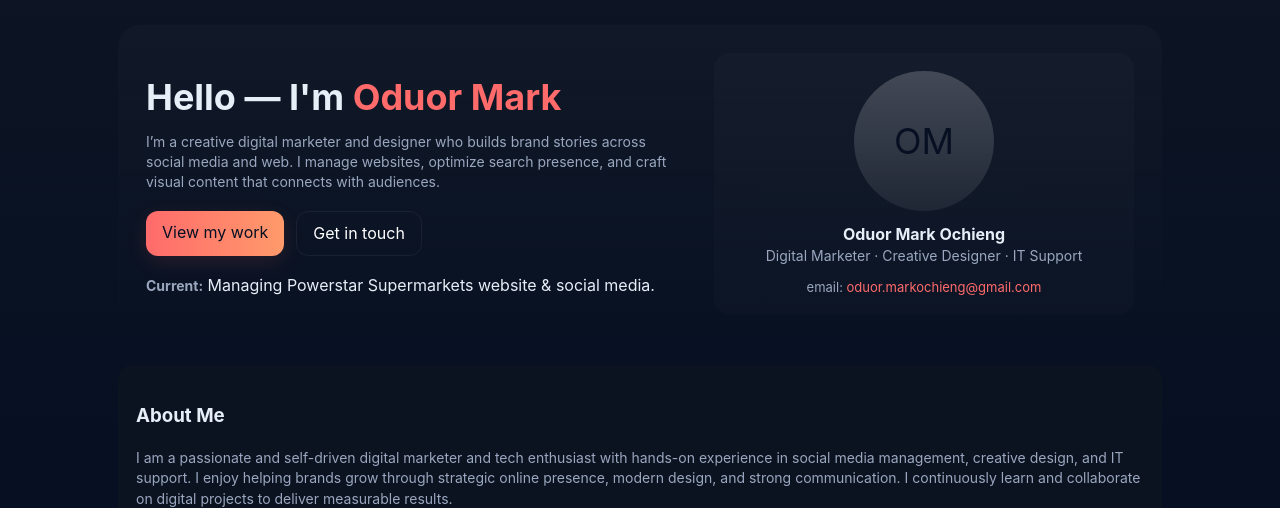
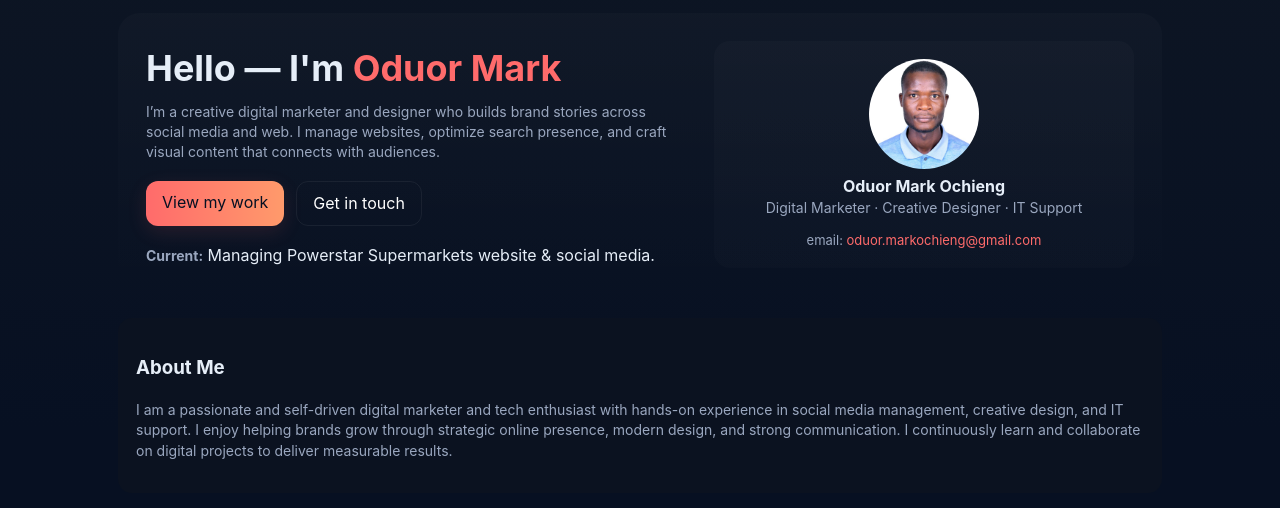
Before and after one commit to MarkTechKe-design/Portfolio, a plain HTML site: page index.html in a window 1280 px wide. Shown: the part 211-719 px from the top of the page. Drawn offline with Linux system fonts and the light colour scheme.

Commit message:
Update index.html

```diff
--- a/index.html
+++ b/index.html
@@ -79,9 +79,8 @@
   <div class="container">
     <header>
       <div class="brand">
-       <div class="avatar">
-  <img src="me.jpg" alt="Oduor Mark" style="width:140px;height:140px;border-radius:50%;object-fit:cover;">
-</div>
+       <img src="me.jpg" alt="Oduor Mark" style="width:140px;height:140px;border-radius:50%;object-fit:cover;">
+
         <div>
           <div style="font-weight:700">Oduor Mark Ochieng</div>
           <div style="font-size:13px;color:var(--muted)">Digital Marketer · Creative Designer · IT Support</div>
@@ -111,7 +110,7 @@
         </div>
 
         <aside class="profile-card">
-          <div class="avatar">OM</div>
+          <img src="me.jpg" alt="Oduor Mark" style="width:110px;height:110px;border-radius:50%;object-fit:cover;">
           <div style="font-weight:700">Oduor Mark Ochieng</div>
           <div class="role">Digital Marketer · Creative Designer · IT Support</div>
           <div style="margin-top:12px;color:var(--muted);font-size:13px">email: <a href="mailto:oduor.markochieng@gmail.com" style="color:var(--accent);text-decoration:none">oduor.markochieng@gmail.com</a></div>
```
